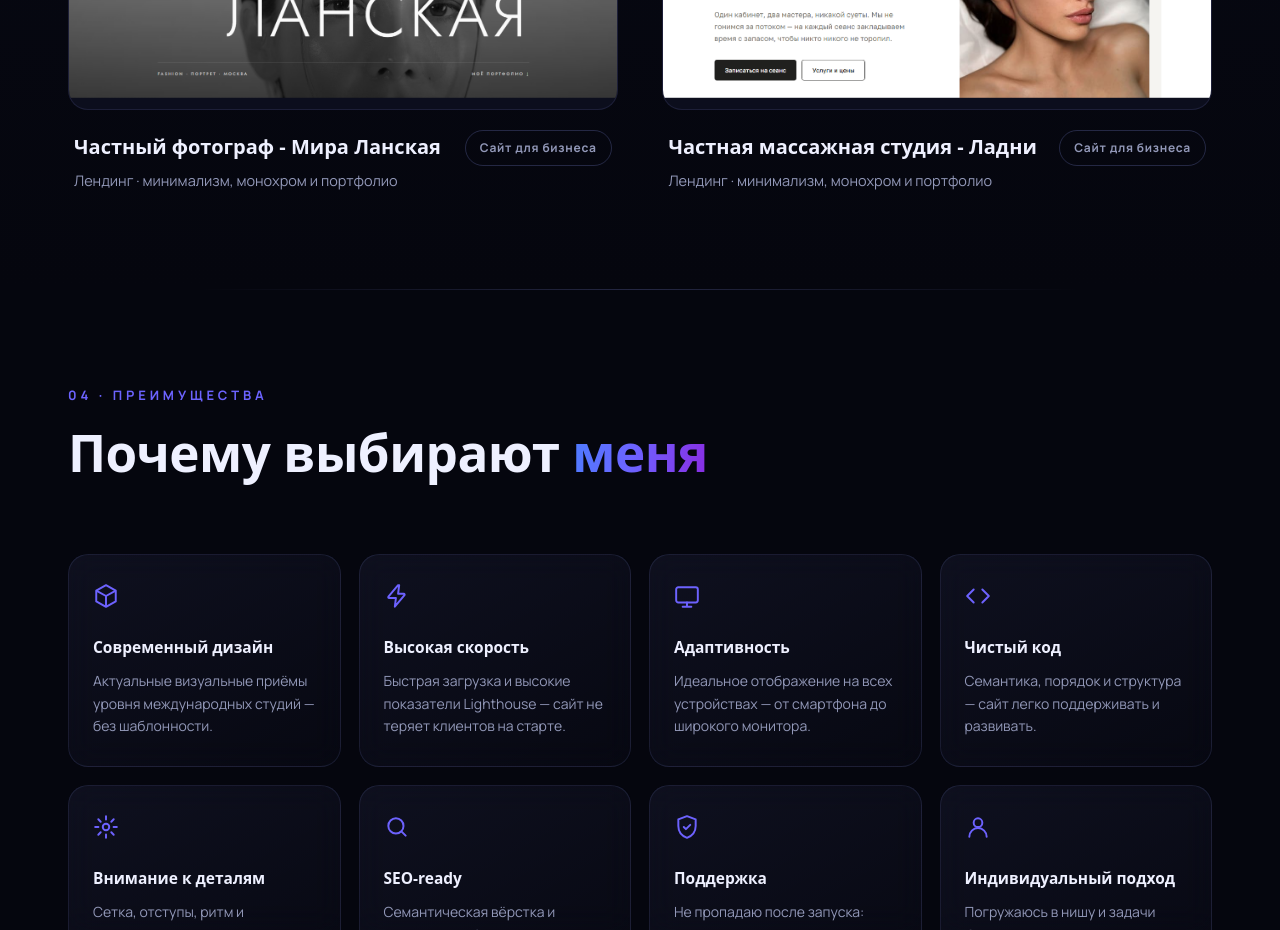
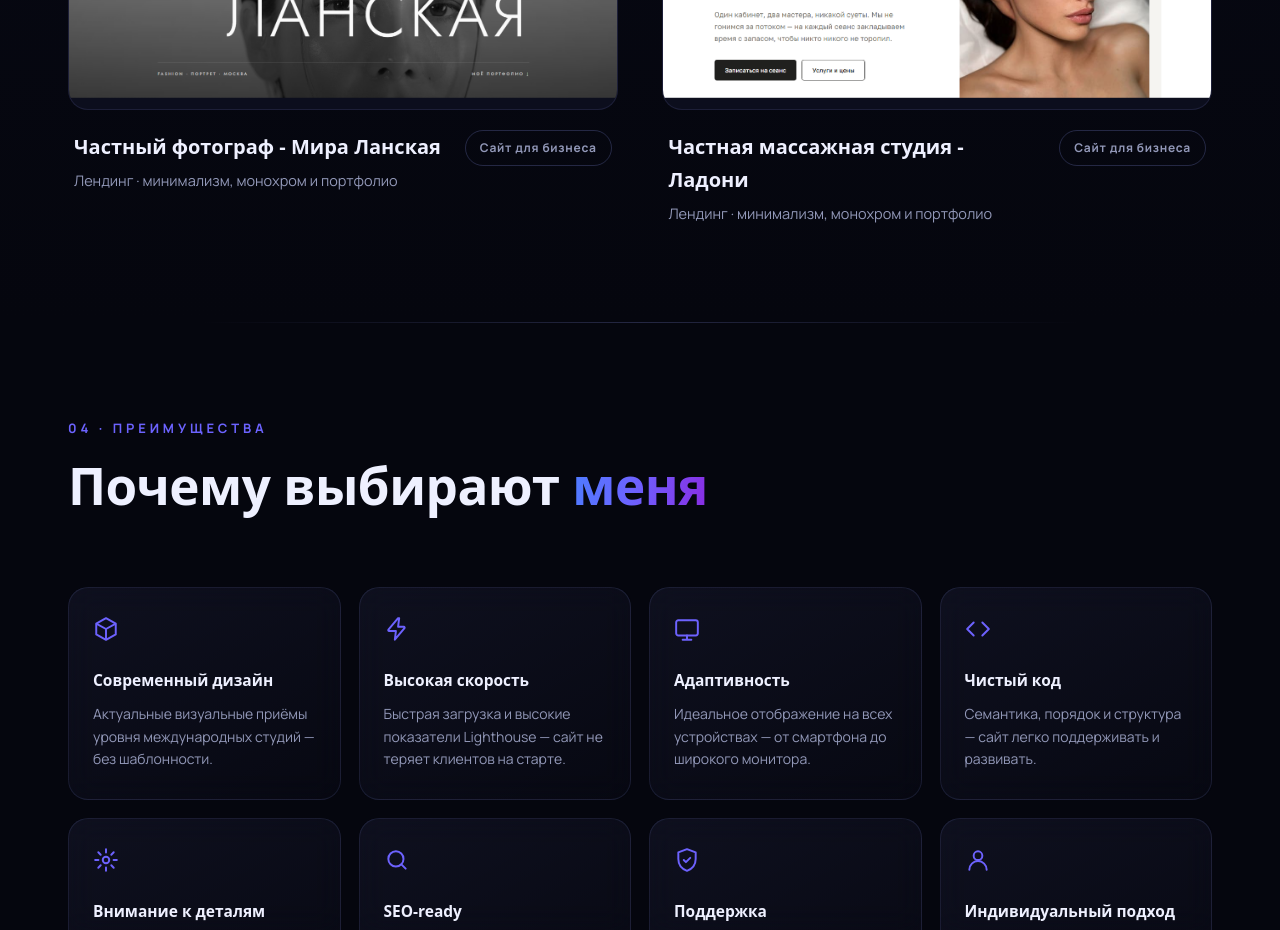
Before and after one commit to DevIvan1/DevIvan1.github.io, a plain HTML site: page index.html in a window 1280 px wide. Shown: the part 4760-5690 px from the top of the page. Drawn offline with nearby package versions, Linux system fonts and the light colour scheme; a web font is replaced by a local one.

Commit message:
Two new sites2

```diff
--- a/index.html
+++ b/index.html
@@ -325,7 +325,7 @@
           </button>
           <div class="work__meta">
             <div>
-              <h3>Частная массажная студия - Ладни</h3>
+              <h3>Частная массажная студия - Ладони</h3>
               <p>Лендинг · минимализм, монохром и портфолио</p>
             </div>
             <span class="work__tag">Сайт для бизнеса</span>
```
